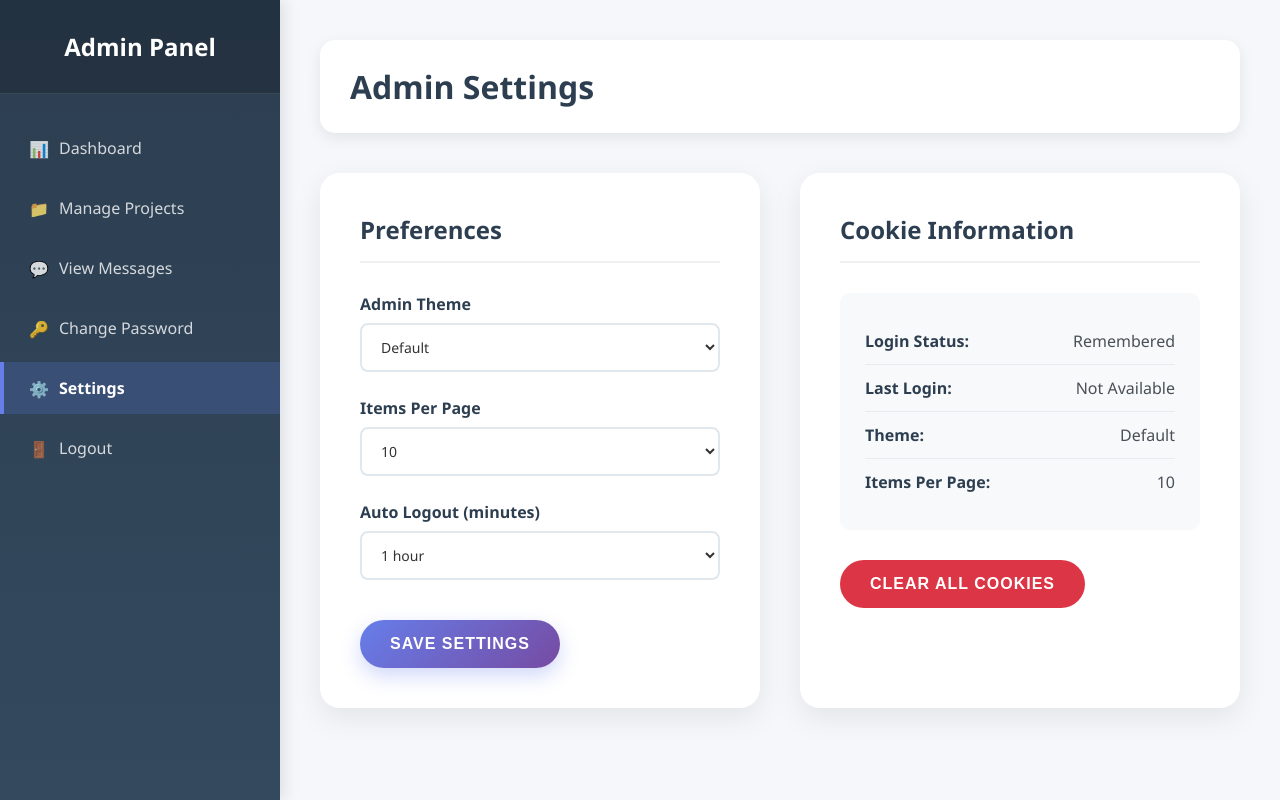
After one commit to noman1311/portfolio, a PHP site: page /settings.php in a window 1280 px wide. The commit adds this page. Run offline with PHP 8.4, Linux system fonts and the light colour scheme; the visitor is signed in with stand-in values (Sample User, id 1).

Commit message:
cookies features

```diff
--- a/admin/add_project.php
+++ b/admin/add_project.php
@@ -51,6 +51,7 @@ if ($_POST) {
                 <li><a href="manage_projects.php">Manage Projects</a></li>
                 <li><a href="view_message.php">View Messages</a></li>
                 <li><a href="change_password.php">Change Password</a></li>
+                <li><a href="settings.php">Settings</a></li>
                 <li><a href="log_out.php">Logout</a></li>
             </ul>
         </nav>
--- a/admin/admin.css
+++ b/admin/admin.css
@@ -18,83 +18,91 @@ body {
     align-items: center;
     min-height: 100vh;
     background: linear-gradient(135deg, #667eea 0%, #764ba2 100%);
-    font-family: Arial, sans-serif;
+    padding: 20px;
 }
 
 .login-form {
-    background: white;
+    background: rgba(255, 255, 255, 0.1);
+    backdrop-filter: blur(15px);
+    border: 1px solid rgba(255, 255, 255, 0.2);
+    border-radius: 20px;
     padding: 40px;
-    border-radius: 15px;
-    box-shadow: 0 20px 40px rgba(0, 0, 0, 0.15);
     width: 100%;
     max-width: 400px;
+    box-shadow: 0 20px 40px rgba(0, 0, 0, 0.3);
     text-align: center;
-    backdrop-filter: blur(10px);
 }
 
 .login-form h2 {
+    color: white;
+    text-align: center;
     margin-bottom: 30px;
-    color: #333;
     font-size: 28px;
     font-weight: 600;
 }
 
 .form-group {
-    margin-bottom: 20px;
-    text-align: left;
+    margin-bottom: 25px;
 }
 
-.login-form input {
+.form-group input {
     width: 100%;
-    padding: 15px;
-    border: 2px solid #e1e1e1;
-    border-radius: 8px;
+    padding: 15px 20px;
+    background: rgba(255, 255, 255, 0.1);
+    border: 2px solid rgba(255, 255, 255, 0.2);
+    border-radius: 10px;
+    color: white;
     font-size: 16px;
     transition: all 0.3s ease;
+    backdrop-filter: blur(10px);
     box-sizing: border-box;
 }
 
-.login-form input:focus {
+.form-group input::placeholder {
+    color: rgba(255, 255, 255, 0.6);
+}
+
+.form-group input:focus {
     outline: none;
     border-color: #667eea;
-    box-shadow: 0 0 0 3px rgba(102, 126, 234, 0.1);
+    background: rgba(255, 255, 255, 0.15);
+    box-shadow: 0 0 0 3px rgba(102, 126, 234, 0.3);
 }
 
 .login-btn {
     width: 100%;
-    padding: 15px;
+    padding: 15px 30px;
     background: linear-gradient(135deg, #667eea 0%, #764ba2 100%);
     color: white;
     border: none;
-    border-radius: 8px;
+    border-radius: 10px;
     font-size: 16px;
-    font-weight: bold;
+    font-weight: 600;
     cursor: pointer;
     transition: all 0.3s ease;
+    text-transform: uppercase;
+    letter-spacing: 1px;
+    box-shadow: 0 8px 20px rgba(102, 126, 234, 0.4);
 }
 
 .login-btn:hover {
-    transform: translateY(-2px);
-    box-shadow: 0 8px 25px rgba(102, 126, 234, 0.3);
+    transform: translateY(-3px);
+    box-shadow: 0 12px 30px rgba(102, 126, 234, 0.6);
 }
 
-.login-info {
-    margin-top: 30px;
-    padding: 20px;
-    background: #f8f9fa;
-    border-radius: 8px;
-    border-left: 4px solid #667eea;
+.login-btn:active {
+    transform: translateY(-1px);
 }
 
-.login-info p {
-    margin: 5px 0;
-    font-size: 14px;
-    color: #666;
-}
-
-.login-info p:first-child {
-    font-weight: bold;
-    color: #333;
+.error-message {
+    background: rgba(220, 53, 69, 0.2);
+    color: #ff6b6b;
+    padding: 15px;
+    border-radius: 10px;
+    margin-bottom: 20px;
+    text-align: center;
+    font-weight: 500;
+    border: 1px solid rgba(220, 53, 69, 0.3);
 }
 
 /* Admin Layout */
@@ -532,13 +540,14 @@ body {
 }
 
 .error-message {
-    background: linear-gradient(135deg, #dc3545 0%, #fd7e14 100%);
-    color: white;
-    padding: 20px;
+    background: rgba(220, 53, 69, 0.2);
+    color: #ff6b6b;
+    padding: 15px;
     border-radius: 10px;
-    margin-bottom: 25px;
+    margin-bottom: 20px;
+    text-align: center;
     font-weight: 500;
-    box-shadow: 0 5px 15px rgba(220, 53, 69, 0.3);
+    border: 1px solid rgba(220, 53, 69, 0.3);
 }
 
 /* Table Styles */
@@ -666,6 +675,169 @@ body {
     margin: 0;
 }
 
+/* Fixed Checkbox styles for Remember Me */
+.checkbox-group {
+    display: flex;
+    align-items: center;
+    margin: 20px 0;
+}
+
+.checkbox-label {
+    display: flex;
+    align-items: center;
+    cursor: pointer;
+    color: rgba(255, 255, 255, 0.8);
+    font-size: 14px;
+    user-select: none;
+    transition: color 0.3s ease;
+}
+
+.checkbox-label input[type="checkbox"] {
+    width: auto;
+    margin-right: 10px;
+    transform: scale(1.2);
+    accent-color: #667eea;
+    cursor: pointer;
+}
+
+.checkbox-text {
+    color: rgba(255, 255, 255, 0.8);
+    transition: color 0.3s ease;
+    pointer-events: none; /* Prevents text from interfering with hover */
+}
+
+.checkbox-label:hover .checkbox-text {
+    color: white;
+}
+
+.checkbox-label:hover input[type="checkbox"] {
+    transform: scale(1.3);
+}
+
+/* Remove the old checkmark span styles that might be causing issues */
+.checkmark {
+    display: none; /* Remove custom checkmark if it exists */
+}
+
+/* Settings page styles */
+.settings-container {
+    display: grid;
+    grid-template-columns: 1fr 1fr;
+    gap: 40px;
+    max-width: 1200px;
+}
+
+.settings-section {
+    background: white;
+    border-radius: 20px;
+    padding: 40px;
+    box-shadow: 0 10px 30px rgba(0, 0, 0, 0.08);
+}
+
+.settings-section h2 {
+    color: #2c3e50;
+    font-size: 24px;
+    font-weight: 600;
+    margin-bottom: 30px;
+    padding-bottom: 15px;
+    border-bottom: 2px solid #f0f0f0;
+}
+
+/* Cookie info styles */
+.cookie-info {
+    background: #f8f9fa;
+    border-radius: 10px;
+    padding: 25px;
+    margin-bottom: 30px;
+}
+
+.cookie-item {
+    display: flex;
+    justify-content: space-between;
+    align-items: center;
+    padding: 12px 0;
+    border-bottom: 1px solid #e9ecef;
+    color: #495057;
+}
+
+.cookie-item:last-child {
+    border-bottom: none;
+}
+
+.cookie-item strong {
+    color: #2c3e50;
+    font-weight: 600;
+}
+
+/* Login info styles */
+.login-info {
+    background: rgba(102, 126, 234, 0.1);
+    border: 1px solid rgba(102, 126, 234, 0.2);
+    border-radius: 10px;
+    padding: 15px;
+    margin-bottom: 20px;
+    text-align: center;
+}
+
+.login-info p {
+    margin: 0;
+    color: #667eea;
+    font-size: 14px;
+    font-weight: 500;
+}
+
+/* Settings navigation icon */
+.admin-nav a[href="settings.php"]::before {
+    content: '⚙️';
+    margin-right: 10px;
+}
+
+/* Responsive design for settings */
+@media (max-width: 768px) {
+    .settings-container {
+        grid-template-columns: 1fr;
+        gap: 20px;
+    }
+
+    .settings-section {
+        padding: 25px;
+    }
+
+    .cookie-item {
+        flex-direction: column;
+        align-items: flex-start;
+        gap: 5px;
+    }
+}
+
+/* Enhanced form styles */
+.admin-form select {
+    width: 100%;
+    padding: 12px 15px;
+    border: 2px solid #e1e8ed;
+    border-radius: 8px;
+    font-size: 14px;
+    background: white;
+    color: #333;
+    transition: all 0.3s ease;
+}
+
+.admin-form select:focus {
+    outline: none;
+    border-color: #667eea;
+    box-shadow: 0 0 0 3px rgba(102, 126, 234, 0.1);
+}
+
+/* Auto logout warning */
+.auto-logout-warning {
+    background: #fff3cd;
+    color: #856404;
+    padding: 10px 15px;
+    border-radius: 5px;
+    margin-top: 10px;
+    font-size: 13px;
+}
+
 /* Responsive Design */
 @media (max-width: 1200px) {
     .admin-nav {
--- a/admin/change_password.php
+++ b/admin/change_password.php
@@ -45,6 +45,7 @@ if ($_POST) {
                 <li><a href="manage_projects.php">Manage Projects</a></li>
                 <li><a href="view_message.php">View Messages</a></li>
                 <li><a href="change_password.php" class="active">Change Password</a></li>
+                 <li><a href="settings.php">Settings</a></li>
                 <li><a href="log_out.php">Logout</a></li>
             </ul>
         </nav>
--- a/admin/dashboard.php
+++ b/admin/dashboard.php
@@ -35,6 +35,7 @@ $recent_messages = $pdo->query('SELECT * FROM messages ORDER BY created_at DESC
                 <li><a href="manage_projects.php">Manage Projects</a></li>
                 <li><a href="view_message.php">View Messages</a></li>
                 <li><a href="change_password.php">Change Password</a></li>
+                <li><a href="settings.php">Settings</a></li>
                 <li><a href="log_out.php">Logout</a></li>
             </ul>
         </nav>
--- a/admin/edit_message.php
+++ b/admin/edit_message.php
@@ -78,6 +78,7 @@ if ($_POST && $message) {
                 <li><a href="manage_projects.php">Manage Projects</a></li>
                 <li><a href="view_message.php">View Messages</a></li>
                 <li><a href="change_password.php">Change Password</a></li>
+                <li><a href="settings.php">Settings</a></li>
                 <li><a href="log_out.php">Logout</a></li>
             </ul>
         </nav>
--- a/admin/edit_project.php
+++ b/admin/edit_project.php
@@ -79,6 +79,7 @@ if ($_POST && $project) {
                 <li><a href="manage_projects.php">Manage Projects</a></li>
                 <li><a href="view_message.php">View Messages</a></li>
                 <li><a href="change_password.php">Change Password</a></li>
+                <li><a href="settings.php">Settings</a></li>
                 <li><a href="log_out.php">Logout</a></li>
             </ul>
         </nav>
--- a/admin/manage_projects.php
+++ b/admin/manage_projects.php
@@ -26,6 +26,7 @@ $projects = $pdo->query('SELECT * FROM projects ORDER BY id DESC')->fetchAll();
                 <li><a href="manage_projects.php" class="active">Manage Projects</a></li>
                 <li><a href="view_message.php">View Messages</a></li>
                 <li><a href="change_password.php">Change Password</a></li>
+                <li><a href="settings.php">Settings</a></li>
                 <li><a href="log_out.php">Logout</a></li>
             </ul>
         </nav>
--- /dev/null
+++ b/admin/settings.php
@@ -0,0 +1,159 @@
+<?php
+// filepath: d:\Xampp\htdocs\portfolio\admin\settings.php
+session_start();
+if (!isset($_SESSION['admin_logged_in'])) {
+    header('Location: index.php');
+    exit;
+}
+
+$success = false;
+$error = '';
+
+// Get current preferences from cookies
+$current_theme = $_COOKIE['admin_theme'] ?? 'default';
+$current_items_per_page = $_COOKIE['admin_items_per_page'] ?? '10';
+$current_auto_logout = $_COOKIE['admin_auto_logout'] ?? '60';
+
+if ($_POST) {
+    $theme = $_POST['theme'] ?? 'default';
+    $items_per_page = $_POST['items_per_page'] ?? '10';
+    $auto_logout = $_POST['auto_logout'] ?? '60';
+    $clear_all_cookies = isset($_POST['clear_all_cookies']);
+
+    if ($clear_all_cookies) {
+        // Clear all admin cookies except session
+        $cookies_to_clear = ['admin_theme', 'admin_items_per_page', 'admin_auto_logout', 'admin_last_login', 'admin_username'];
+        foreach ($cookies_to_clear as $cookie) {
+            if (isset($_COOKIE[$cookie])) {
+                setcookie($cookie, '', time() - 3600, '/');
+            }
+        }
+        $success = true;
+        $error = 'All cookies cleared successfully!';
+        $current_theme = 'default';
+        $current_items_per_page = '10';
+        $current_auto_logout = '60';
+    } else {
+        // Save preferences to cookies (1 year expiry)
+        setcookie('admin_theme', $theme, time() + (365 * 24 * 60 * 60), '/');
+        setcookie('admin_items_per_page', $items_per_page, time() + (365 * 24 * 60 * 60), '/');
+        setcookie('admin_auto_logout', $auto_logout, time() + (365 * 24 * 60 * 60), '/');
+        setcookie('admin_username', $_SESSION['admin_username'], time() + (365 * 24 * 60 * 60), '/');
+
+        $success = true;
+        $current_theme = $theme;
+        $current_items_per_page = $items_per_page;
+        $current_auto_logout = $auto_logout;
+    }
+}
+?>
+
+<!DOCTYPE html>
+<html>
+<head>
+    <title>Admin Settings</title>
+    <link rel="stylesheet" href="admin.css">
+</head>
+<body>
+    <div class="admin-container">
+        <nav class="admin-nav">
+            <h2>Admin Panel</h2>
+            <ul>
+                <li><a href="dashboard.php">Dashboard</a></li>
+                <li><a href="manage_projects.php">Manage Projects</a></li>
+                <li><a href="view_message.php">View Messages</a></li>
+                <li><a href="change_password.php">Change Password</a></li>
+                <li><a href="settings.php" class="active">Settings</a></li>
+                <li><a href="log_out.php">Logout</a></li>
+            </ul>
+        </nav>
+
+        <main class="admin-main">
+            <div class="header">
+                <h1>Admin Settings</h1>
+            </div>
+
+            <?php if ($success): ?>
+                <div class="success-message">
+                    Settings saved successfully!
+                </div>
+            <?php endif; ?>
+
+            <?php if ($error): ?>
+                <div class="error-message">
+                    <?php echo htmlspecialchars($error); ?>
+                </div>
+            <?php endif; ?>
+
+            <div class="settings-container">
+                <div class="settings-section">
+                    <h2>Preferences</h2>
+                    <form method="POST" class="admin-form">
+                        <div class="form-group">
+                            <label for="theme">Admin Theme</label>
+                            <select id="theme" name="theme">
+                                <option value="default" <?php echo $current_theme === 'default' ? 'selected' : ''; ?>>Default</option>
+                                <option value="dark" <?php echo $current_theme === 'dark' ? 'selected' : ''; ?>>Dark Mode</option>
+                                <option value="light" <?php echo $current_theme === 'light' ? 'selected' : ''; ?>>Light Mode</option>
+                            </select>
+                        </div>
+
+                        <div class="form-group">
+                            <label for="items_per_page">Items Per Page</label>
+                            <select id="items_per_page" name="items_per_page">
+                                <option value="5" <?php echo $current_items_per_page === '5' ? 'selected' : ''; ?>>5</option>
+                                <option value="10" <?php echo $current_items_per_page === '10' ? 'selected' : ''; ?>>10</option>
+                                <option value="20" <?php echo $current_items_per_page === '20' ? 'selected' : ''; ?>>20</option>
+                                <option value="50" <?php echo $current_items_per_page === '50' ? 'selected' : ''; ?>>50</option>
+                            </select>
+                        </div>
+
+                        <div class="form-group">
+                            <label for="auto_logout">Auto Logout (minutes)</label>
+                            <select id="auto_logout" name="auto_logout">
+                                <option value="30" <?php echo $current_auto_logout === '30' ? 'selected' : ''; ?>>30 minutes</option>
+                                <option value="60" <?php echo $current_auto_logout === '60' ? 'selected' : ''; ?>>1 hour</option>
+                                <option value="120" <?php echo $current_auto_logout === '120' ? 'selected' : ''; ?>>2 hours</option>
+                                <option value="240" <?php echo $current_auto_logout === '240' ? 'selected' : ''; ?>>4 hours</option>
+                            </select>
+                        </div>
+
+                        <div class="form-actions">
+                            <button type="submit" class="btn btn-primary">Save Settings</button>
+                        </div>
+                    </form>
+                </div>
+
+                <div class="settings-section">
+                    <h2>Cookie Information</h2>
+                    <div class="cookie-info">
+                        <div class="cookie-item">
+                            <strong>Login Status:</strong>
+                            <?php echo isset($_COOKIE['admin_remember']) ? 'Remembered' : 'Not Remembered'; ?>
+                        </div>
+                        <div class="cookie-item">
+                            <strong>Last Login:</strong>
+                            <?php echo $_COOKIE['admin_last_login'] ?? 'Not Available'; ?>
+                        </div>
+                        <div class="cookie-item">
+                            <strong>Theme:</strong>
+                            <?php echo ucfirst($current_theme); ?>
+                        </div>
+                        <div class="cookie-item">
+                            <strong>Items Per Page:</strong>
+                            <?php echo $current_items_per_page; ?>
+                        </div>
+                    </div>
+
+                    <form method="POST" class="admin-form">
+                        <input type="hidden" name="clear_all_cookies" value="1">
+                        <button type="submit" class="btn btn-danger" onclick="return confirm('Are you sure you want to clear all cookies? This will reset all your preferences.')">
+                            Clear All Cookies
+                        </button>
+                    </form>
+                </div>
+            </div>
+        </main>
+    </div>
+</body>
+</html>
--- a/admin/view_message.php
+++ b/admin/view_message.php
@@ -31,6 +31,7 @@ unset($_SESSION['message_success'], $_SESSION['message_error']);
                 <li><a href="manage_projects.php">Manage Projects</a></li>
                 <li><a href="view_message.php" class="active">View Messages</a></li>
                 <li><a href="change_password.php">Change Password</a></li>
+                <li><a href="settings.php">Settings</a></li>
                 <li><a href="log_out.php">Logout</a></li>
             </ul>
         </nav>
--- a/public/index.html
+++ b/public/index.html
@@ -15,7 +15,7 @@
                     <img src="cropme.jpg" alt="Profile Picture">
                 </div>
                 <h1 class="profile-name">Abdullah Al Noman</h1>
-                <p class="profile-title">never enough</p>
+                <p class="profile-title">##</p>
                 <p class="profile-description">
                     I am a full stack developer,</br>
                     android and desktop app developer.</br>
@@ -44,8 +44,7 @@
             <div class="social-links">
                 <a href="#" class="social-link">📧</a>
                 <a href="#" class="social-link">💼</a>
-                <a href="#" class="social-link">🐙</a>
-                <a href="#" class="social-link">🐦</a>
+
             </div>
         </nav>
 
```
Also changed, not shown: admin/index.php (+37 -2 lines), admin/log_out.php (+14 -0 lines).
